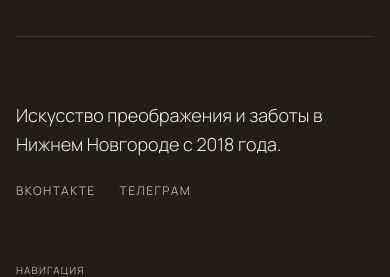
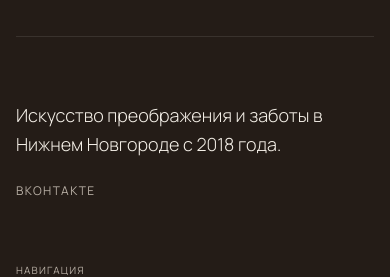
Before and after one commit to Kuala2/WebSite_Ref_Full, a Next.js app: page /uslugi in a window 390 px wide. Shown: the part 6143-6420 px from the top of the page. Built offline with nearby package versions, Linux system fonts and the light colour scheme; a web font is replaced by a local one.

Commit message:
fix: uniform phone numbers and correct VK link

```diff
--- a/src/components/Footer.tsx
+++ b/src/components/Footer.tsx
@@ -24,6 +24,7 @@ export default function Footer() {
             </p>
             {/* Social Icons */}
             <div className="flex space-x-6">
+              {SALON_INFO.vkUrl && (
                 <a
                   href={SALON_INFO.vkUrl}
                   target="_blank"
@@ -33,6 +34,8 @@ export default function Footer() {
                 >
                   ВКонтакте
                 </a>
+              )}
+              {SALON_INFO.tgUrl && (
                 <a
                   href={SALON_INFO.tgUrl}
                   target="_blank"
@@ -40,8 +43,9 @@ export default function Footer() {
                   className="text-xs uppercase tracking-[0.12em] hover:text-white transition-colors text-[#B8AFA5]"
                   aria-label="Telegram"
                 >
-                Телеграм
+                  Telegram
                 </a>
+              )}
             </div>
           </div>
 
--- a/src/components/Header.tsx
+++ b/src/components/Header.tsx
@@ -164,8 +164,8 @@ export default function Header() {
             style={{ transitionDelay: `${isOpen ? 500 : 0}ms` }}
           >
             <div className="flex gap-8">
-              <a href={SALON_INFO.vkUrl} className="text-xs tracking-[0.15em] font-semibold uppercase text-[#2A211B] hover:text-[#6E2A2A] transition-colors">ВКонтакте</a>
-              <a href={SALON_INFO.tgUrl} className="text-xs tracking-[0.15em] font-semibold uppercase text-[#2A211B] hover:text-[#6E2A2A] transition-colors">Telegram</a>
+              {SALON_INFO.vkUrl && <a href={SALON_INFO.vkUrl} className="text-xs tracking-[0.15em] font-semibold uppercase text-[#2A211B] hover:text-[#6E2A2A] transition-colors">ВКонтакте</a>}
+              {SALON_INFO.tgUrl && <a href={SALON_INFO.tgUrl} className="text-xs tracking-[0.15em] font-semibold uppercase text-[#2A211B] hover:text-[#6E2A2A] transition-colors">Telegram</a>}
             </div>
             <a href={SALON_INFO.phoneLink} className="font-serif-display text-3xl text-[#2A211B] hover:text-[#6E2A2A] transition-colors">
               {SALON_INFO.phone}
--- a/src/constants/data.ts
+++ b/src/constants/data.ts
@@ -49,8 +49,8 @@ export const SALON_INFO = {
   rating: 4.9,
   reviewsCount: "180+",
   bookingUrl: "https://dikidi.net/", // placeholder for booking integration
-  vkUrl: "https://vk.com/",
-  tgUrl: "https://t.me/",
+  vkUrl: "https://vk.ru/george_5",
+  tgUrl: "",
 };
 
 export const ADVANTAGES = [
@@ -214,7 +214,7 @@ export const REVIEWS: Review[] = [
 export const MAIN_FAQS = [
   {
     question: "Как записаться в салон?",
-    answer: "Вы можете записаться онлайн в любое время суток, нажав кнопку «Записаться онлайн» на сайте. Также мы принимаем записи по телефону 8 (831) 283-54-12 или в сообщениях нашей группы ВКонтакте с 10:00 до 20:00.",
+    answer: "Вы можете записаться онлайн в любое время суток, нажав кнопку «Записаться онлайн» на сайте. Также мы принимаем записи по телефону 8 (831) 000-00-00 или в сообщениях нашей группы ВКонтакте с 10:00 до 20:00.",
   },
   {
     question: "Можно ли отменить или перенести запись?",
```
Lines whose indentation alone changed are shown as unchanged.
